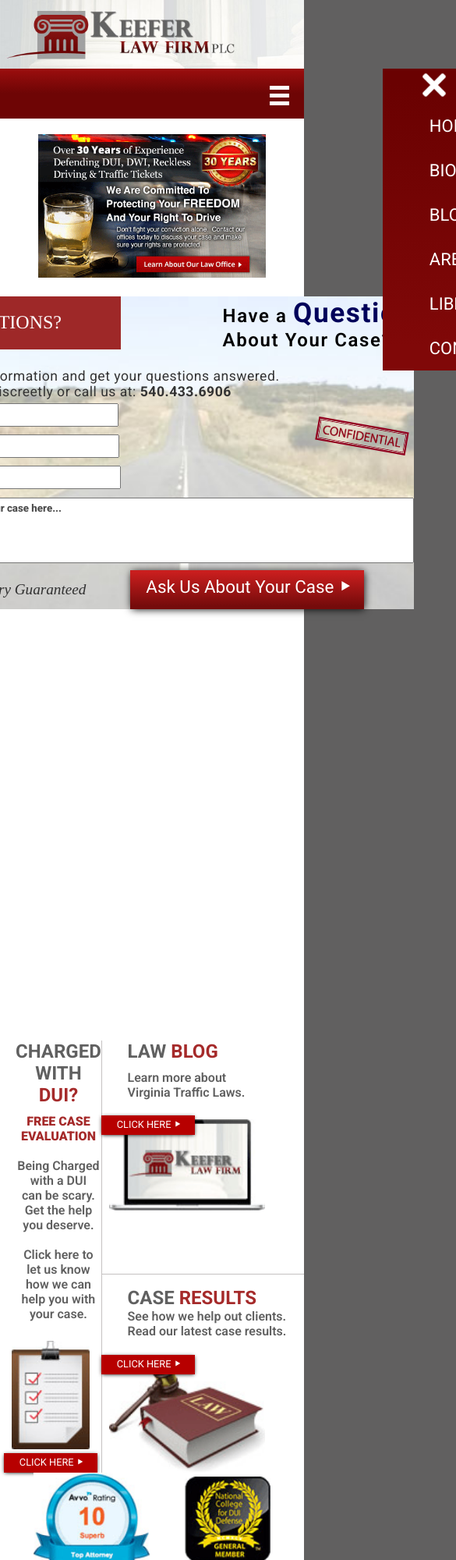
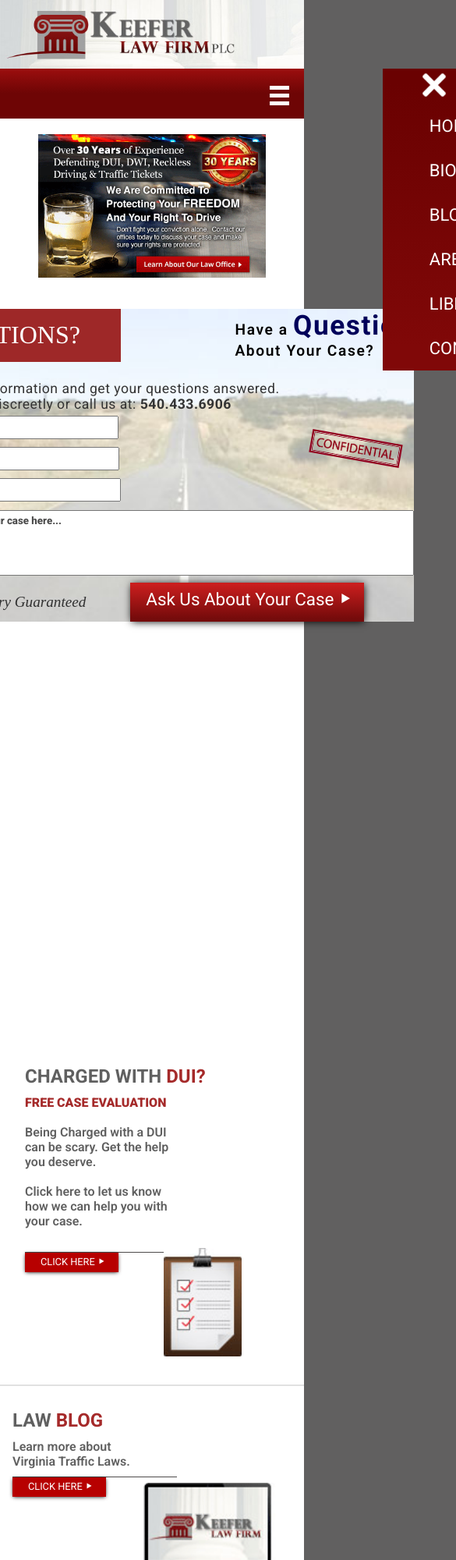
Before and after one commit to MuhammadHayyanQureshi/HTML-TASK-4, a plain HTML site: page index.html in a window 390 px wide. Shown: the top 2000 px of the page at 78% size, 585 px wide, since content can reach past the window. Drawn offline with Linux system fonts and the light colour scheme.

Commit message:
First Commit

```diff
--- a/index.html
+++ b/index.html
@@ -131,7 +131,8 @@
 
                 <div class="dui-cont grid-item-left">
 
-                    <div class="full-text">
+                    <div class="text-container">
+                        <div class="text-box-left">
                              <h2 style="padding-bottom: 10px;">CHARGED WITH <span style="color:brown;">DUI?</span></h2>
                     <p style="color:brown; font-weight:900;">FREE CASE EVALUATION</p><br>
 
@@ -139,51 +140,89 @@
 
                     <p>Being Charged with a DUI <br> can be scary. Get the help <br> you deserve.</p><br>
                     <p style="padding-bottom: 25px;">Click here to let us know<br> how we can help you with <br> your case.</p>
+
+                        </div>
+
+                        <div class="img-cont-box">
+                              <div class="img-cont">
+                                                                <img src="images\paste_board.gif" alt="paste board" class="paste-board-cont" style="width: 100rem;
+    max-width: 100px;">
+                    </div>
                         </div>
 
 
-                         <div class="img-cont">
-                                                                <img src="images\paste_board.gif" alt="paste board" class="paste-board-cont" width="100px">
-                    </div>
 
+                                       <div class="graphic-btn">
                                                                         <div class="end-vecto">
                              <div class="sec-line-vector">
                                         </div>
                     </div>
-
-                                       <div class="graphic-btn">
-                                       <div class="btn-cont-click-here">
                     <button class="click-btn">
                         CLICK HERE &#11208;
                     </button>
+
+                    </div>
+
+
+
+                                       </div>
+                </div>
+
+
+                <div class="law-cont grid-mid">
+                 <div class="text-container-3">
+                        <div class="text-box">
+                             <h2 style="padding-bottom: 10px; margin-top: 1rem;">LAW <span style="color:brown;">BLOG</span></h2>
+
+                    <p style="padding-bottom: 10px;">Learn more about <br>Virginia Traffic Laws.</p>
+
+                        </div>
+
+                         <div class="img-cont-2">
+                                                                <img src="images/pic1.gif" alt="paste board" style="width: 100rem;
+    max-width: 200px;">
+                    </div>
+
+        <div class="graphic-btn-left">
+                                                                        <div class="end-vecto">
+                             <div class="sec-line-vector">
+                                        </div>
+                    </div>
+                    <button class="click-btn">
+                        CLICK HERE &#11208;
+                    </button>
+
+                    </div>
+
+
                                        </div>
 
                 </div>
 
 
-                </div>
-                <div class="law-cont grid-mid">
-                    <div style="padding-left: 4vh;" class="full-text">
-                    <h2>LAW <span style="color:brown;" >BLOG</span></h2>
-                    <p style="padding-bottom: 15px; padding-top: 10px;">Learn more about<br>Virginia Traffic Laws.</p>
+                <div class="case-cont grid-bottom-mid">
+
+                  <div class="text-container-3">
+                        <div class="text-box">
+                             <h2 style="margin-top: 2rem; padding-bottom: 10px; ">CASE <span style="color:brown;">RESULTS</span></h2>
+
+                    <p style="padding-bottom: 10px;">See how we help our clients. <br>Read our lastest case results.</p>
+
                         </div>
 
-
                          <div class="img-cont-2">
-                                                                <img src="images\pic1.gif" alt="Keefer Law Firm" width="200px">
+                                                                <img src="images/order_icon.gif" alt="paste board" style="width: 100rem;
+    max-width: 200px;">
                     </div>
 
+        <div class="graphic-btn-left">
                                                                         <div class="end-vecto">
                              <div class="sec-line-vector">
                                         </div>
                     </div>
-
-                                       <div class="graphic-btn">
-                                       <div class="btn-cont-click-here">
                     <button class="click-btn">
                         CLICK HERE &#11208;
                     </button>
-                </div>
 
                     </div>
 
@@ -191,35 +230,8 @@
 
                                        </div>
 
-
-                <div class="case-cont grid-bottom-mid">
-                  <div style="padding-left: 4vh; padding-top: 2vh;" class="full-text">
-                    <h2>CASE <span style="color:brown;" >RESULTS</span></h2>
-                    <p style="padding-bottom: 16px;">See how we help out clients.<br>Read our latest case results.</p>
                 </div>
 
-                       <div class="img-cont-3">
-                                                                <img src="images\order_icon.gif" alt="Keefer Law Firm" width="200px">
-                    </div>
-
-                      <div class="end-vecto">
-                             <div class="sec-line-vector">
-                                        </div>
-                    </div>
-
-                                       <div class="graphic-btn">
-                                       <div class="btn-cont-click-here">
-                    <button class="click-btn">
-                        CLICK HERE &#11208;
-                    </button>
-                </div>
-
-                                       </div>
-
-
-
-
-                </div>
 
 
                 <div class="cert-cont grid-right">
@@ -229,24 +241,31 @@
                         <img src="images\national_college_small.gif" alt="" width="110px">
                     </div>
 
-                    <div class="for-respons-cent-text">
-                                      <div class="full-text">
-                         <h2 style="padding-bottom: 8px;">CERTIFICATES & <br><span style="color:brown;">CREDENTIALS</span></h2>
-                    <p style="padding-bottom: 9px;">Keefer Law Firm has protected the <br> rights of Virignians for over 30 years</p>
+                    <div class="text-container-2">
+                        <div class="text-box">
+                             <h2 style="padding-bottom: 10px;">CERTIFICATES & <br><span style="color:brown;">CREDENTIALS</span></h2>
+
+                    <p style="padding-bottom: 10px;">Keefer Law Firm has protected the <br>rights of Virginians for over 30 years.</p>
+
                         </div>
 
-                    </div>
-                            <div class="end-vecto">
+                                           <div class="graphic-btn-right">
+                                            <div class="end-vecto-right">
                              <div class="sec-line-vector">
                                         </div>
                             </div>
-
-                                       <div class="graphic-btn">
-                                       <div class="btn-cont-click-here">
                     <button class="click-btn">
-                        LEARN MORE &#11208;
+                        CLICK HERE &#11208;
                     </button>
                     </div>
+
+
+
+                    </div>
+
+
+                </div>
+
 
                 </div>
 
--- a/queries.css
+++ b/queries.css
@@ -1,5 +1,5 @@
-
-@media (max-width: 87.5rem) {
+/* 1485px */
+@media (max-width: 93rem) {
 
     .form-input{
     width: 76vh;
@@ -7,20 +7,16 @@
 }
 
 .prac-areas{
-    font-size: small;
-    height: 14vh;
+    height: 15vh;
 }
 .grad-vec-area{
     margin: auto;
-    height: 5.2rem;
 }
 
 .img-cont{
-    float: none;
     margin: 0 auto;
     justify-content: center;
 }
-
 
 .about-footer-box{
     padding-top: 9px;
@@ -33,10 +29,19 @@
         padding: 0px;
     }
 
-    .quest-txt-1, .Question-text{
-        font-size: 1.5rem;
+    .quest-txt-1{
+        font-size: 2rem;
+    }
+
+    .Question-text{
+        font-size: 1.3rem;
     }
     .into-text{
+        font-size: 1.1rem;
+    }
+
+    .text-box{
+        padding: 0px;
         font-size: 1.1rem;
     }
 
@@ -44,85 +49,166 @@
         padding: 0px;
     }
 
+
 .grid-law-cont{
     display: grid;
     margin: 0px;
-    grid-template-columns: 1fr 1fr 0.6fr;
-    grid-template-rows: 1.9fr 2fr;
+    grid-template-columns: 1fr 1fr 1fr;
+    grid-template-rows: auto;
+        grid-template-rows: 1.5fr 2fr;
     grid-auto-rows: minmax(250px, auto);
 }
 
-#law-cont-blog-col3{
-    height: 100%;
-}
-
-.grid-law-cont{
-    margin: auto;
-    display: grid;
-    grid-template-rows: 1.5fr 2fr;
-    grid-auto-rows: minmax(250px, auto);
-    grid-template-areas: "left-item mid" "left-item right-item" "right-item mid-bottom";
-}
-
-.click-btn{
-    margin: 0px;
-}
-.sec-line-vector{
-    margin: 0px;
-}
 .dui-cont > .full-text{
     font-size: 1rem;
     text-align: center;
 }
 
 }
+/* 1200px */
 
-@media (max-width: 80rem){
+@media (max-width: 75rem){
 
-.grad-vec-area{
-    margin: auto;
-    height: 5.2rem;
+    .Question-text{
+        font-size: 1.2rem;
+    }
+
+    .text-box{
+        font-size: 0.9rem;
+    }
+
+    .text-container{
+        padding: 1rem 2rem;
+    }
+
+    .grid-law-cont{
+    padding-top: 1rem;
+    justify-items: center;
+    margin: 0;
+    display: grid;
+    grid-template-columns: 1fr 1fr 0fr;
+    grid-template-rows: 0.7fr 0fr 0fr;
+        grid-template-areas: "left-item left-item" "mid mid-bottom" "right-item right-item";
+}
+
+.text-box-left{
+    font-size: 0.9rem;
+}
+
+ .img-cont-box{
+        padding: 0;
     }
 
     .header-contact{
-        font-size: 0.9em;
-        margin-left: 0px;
+        margin: 0px;
     }
-    .img-block{
-        height: auto;
-        width: auto;
+
+    .graphic-btn, .graphic-btn-right, .graphic-btn-left{
+        float: none;
+        margin: 0px;
     }
-    .img-conf-cont{
-        padding: 0px;
+
+    .text-container-2{
+        text-align: center;
+        padding: 0 2rem;
     }
-    .graphic-btn{
-        justify-content: space-evenly;
-    }
-    .end-vecto{
-        justify-content: space-evenly;
-    }
-    .grid-law-cont{
-    margin-right: 20px;
-    margin-left: 10px;
-    display: grid;
-    grid-template-columns: 0.8fr 1fr 0.6fr;
-    grid-template-rows: 1.9fr 2fr;
-    grid-auto-rows: minmax(250px, auto);
-    grid-template-areas: "left-item mid right-item" "left-item mid-bottom right-item";
+
+    .vec-shadow{
+        display: none;
     }
 }
 
-@media (max-width: 62.7rem) {
+/* 992px */
+
+@media (max-width: 64rem) {
+
+    .law-cont-blog-col3{
+        height: 100vh;
+    }
+
+    .gurrantee-png{
+        margin-bottom: 1.5rem;
+    }
+
+
+.grid-law-cont{
+    margin-right: 5%;
+    margin-left:  5%;
+    display: grid;
+    grid-template-columns: 10fr 0fr 0fr;
+    grid-template-rows: auto auto auto;
+    grid-auto-rows: minmax(250px, auto);
+    grid-template-areas: "left-item left-item left-item" "mid mid mid" "mid-bottom mid-bottom mid-bottom" "right-item right-item right-item";
+}
+
+    .img-cont-box{
+        padding: 0;
+        margin-right: 3rem;
+        margin-bottom: 1rem;
+    }
 
    .Question-text{
     margin: 0px;
    }
+
+   .text-box{
+    font-size: 1rem;
    }
 
-@media (max-width: 50rem) {
-    #mid-cont-cot3{
-        height: 170vh;
+.header-contact{
+    font-size: 0.7rem;
 }
+
+   #navbar{
+        position: fixed;
+background: #750b0b;
+background: linear-gradient(0deg, rgb(128, 8, 8) 8%, rgb(106, 1, 1) 95%);
+right: -100%;
+        z-index: 10;
+        transition: right 0.5s ease-in-out;
+    }
+
+    #navbar.show{
+        right: 0;
+    }
+
+    .img-block{
+    flex-direction: column;
+    align-items: center;
+}
+
+.gurrantee-png{
+    width: 67%;
+}
+.confidential{
+    width: 20vw;
+}
+
+    #navbar ul{
+        display: flex;
+        flex-direction: column;
+    }
+    #open-sidebar-btn, #close-sidebar-button{
+        display: block;
+    }
+
+    .text-box-left{
+        font-size: 1rem;
+    }
+
+    .graphic-btn{
+        float: none;
+    }
+
+    .prac-areas{
+        font-size: 0.8rem;
+    }
+
+}
+
+
+/* 922px */
+@media (max-width: 57rem) {
     .Question-box{
         height: auto;
         width: auto;
@@ -167,9 +253,6 @@ right: -100%;
         display: block;
     }
 
-    .end-vecto{
-        display: none;
-    }
 
 
 .grid-law-cont{
@@ -199,38 +282,29 @@ grid-template-columns: 0.8fr 2fr;
     margin: auto;
 }
 
+.graphic-btn-left{
+    margin: 0px;
+}
+
+.text-box-left{
+    padding: 0px;
+}
 
     .grid-law-cont{
-    margin-right: 0px;
-    margin-left: 0px;
+    padding-top: 1rem;
+    margin: 0;
     display: grid;
-    grid-template-columns: 1fr;
-    grid-auto-rows: minmax(250px, auto);
-    grid-template-areas: "left-item mid" "left-item mid-bottom" "right-item right-item";
-}
-
-.grid-item-left{
-    box-shadow: 0px 0px 0px 1px rgba(255, 255, 255, 0);
--webkit-box-shadow: 1px 0px 0px 0px rgb(197, 194, 194);
--moz-box-shadow: 1px 0px 0px 1px rgb(0, 0, 0);
-    grid-area: left-item;
-}
-.grid-mid{
-    box-shadow: 0px 0px 0px 1px rgba(255, 255, 255, 0);
--webkit-box-shadow: 0px 1px 0px 0px rgb(197, 194, 194);
--moz-box-shadow: 1px 0px 0px 1px rgb(0, 0, 0);
-    grid-area: mid;
-}
-.grid-right{
-    grid-area: right-item;
-}
-.grid-bottom-mid{
-    grid-area: mid-bottom;
+    grid-template-columns: 4fr 2fr 4fr;
+    grid-template-rows: 0.7fr 0fr 0fr;
+        grid-template-areas: "left-item left-item left-item" "mid mid mid" "mid-bottom mid-bottom mid-bottom" "right-item right-item right-item ";
 }
 
 .graphic-btn{
     padding-top: 5px;
-    justify-content: space-around;
+}
+
+ .text-container-2{
+    margin-bottom: 1rem;
  }
 
 .full-text{
@@ -246,16 +320,15 @@ grid-template-columns: 0.8fr 2fr;
     align-items: center;
 }
 
-.prac-cont h4{
-    padding: 0px;
-}
-
 .prac-cont{
     padding: 0px;
 }
 
-.dui-cont{
+.dui-cont, .case-cont{
     display: flex;
+    box-shadow: 0px 2px 0px 0px rgba(0,0,0,0.75);
+-webkit-box-shadow: 0px 2px 0px 0px rgba(95, 95, 95, 0.186);
+-moz-box-shadow: 0px 2px 0px 0px rgba(0,0,0,0.75);
     flex-direction: column;
 }
 
@@ -266,11 +339,12 @@ grid-template-columns: 0.8fr 2fr;
 }
 
 .grid-mid-law-cont{
+
     margin-left: 20px;
 }
 
 .gurrantee-png{
-    padding-bottom: 1.5rem;
+    padding-bottom: 1rem;
     width: 75%;
 }
 
@@ -278,4 +352,36 @@ grid-template-columns: 0.8fr 2fr;
     width: 30vw;
 }
 
+.grid-mid-law-cont{
+    margin: 2rem 5rem;
+    display: grid;
+    grid-template-columns: 1fr 2.6fr 0.8fr;
+    grid-auto-rows: minmax(250px, auto);
+    grid-template-areas: "left-prac left-prac left-prac" "mid-tit mid-tit mid-tit" "right-test right-test right-test";
 }
+
+.prac-cont{
+    grid-area: left-prac;
+}
+
+.prac-cont1{
+        padding-left: 4vh;
+        padding-right: 4vh;
+
+    grid-area: mid-tit;
+}
+.prac-cont2{
+    align-items: center;
+    display: flex;
+    flex-direction: column;
+        justify-content: center;
+    grid-area: right-test;
+    }
+.graphic-btn-right{
+    float: none;
+}
+.cert-cont{
+    padding: 0px;
+}
+
+}
--- a/styles.css
+++ b/styles.css
@@ -261,32 +261,60 @@ background: linear-gradient(0deg, rgba(117, 11, 11, 1) 8%, rgba(201, 30, 30, 1)
 
 #law-cont-blog-col3{
     background-color: white;
-    height: 330px;
+}
+
+.text-container{
+    width: 100%;
+    height: 100%;
+    padding: 1rem 1rem;
+}
+
+.text-container-2{
+    width: 100%;
+    height: 50%;
+}
+
+.text-container-3{
+    width: 100%;
+    height: 100%;
+    padding: 1rem 1rem;
 }
 
 .grid-law-cont{
-    margin-right: 40px;
-    margin-left: 70px;
+    padding-top: 1rem;
+    margin: 0rem 2rem;
+    padding-bottom: 1rem;
     display: grid;
-    grid-template-columns: 0.8fr 1fr 0.6fr;
-    grid-template-rows: 1.9fr 2fr;
-    grid-auto-rows: minmax(250px, auto);
+    grid-template-columns: 0.8fr 1fr 0.8fr;
+    grid-template-rows: 0.9fr 0.5fr 0fr;
     grid-template-areas: "left-item mid right-item" "left-item mid-bottom right-item";
 }
-
-.img-cont{
+.img-cont-box{
+    float: right;
     display: flex;
-    float: right;
-    justify-content: flex-end;
-    margin-right: 80px;
-    margin-top: 60px;
+    padding: 4rem 0rem;
 }
 
-.full-text{
+.case-cont{
+    margin-bottom: 2rem;
+}
+.cert-cont{
+    padding-top: 2rem;
+}
+.text-box{
+    font-size: 1.2rem;
     font-weight: 600;
         font-family: "Roboto", sans-serif;
-    padding-left: 20px;
-    color: rgb(96, 96, 96);
+        padding-left: 1rem;
+        color: rgb(96, 96, 96);
+    display: inline-flex;
+    flex-direction: column;
+}
+.text-box-left{
+    font-size: 1.2rem;
+    font-weight: 600;
+        font-family: "Roboto", sans-serif;
+        color: rgb(96, 96, 96);
     display: inline-flex;
     flex-direction: column;
 }
@@ -304,28 +332,37 @@ background: linear-gradient(0deg, rgba(117, 11, 11, 1) 8%, rgba(201, 30, 30, 1)
     grid-area: mid;
 }
 .grid-right{
+    box-shadow: -12px 0px 0px -11px rgba(0,0,0,1);
+-webkit-box-shadow: -12px 0px 0px -11px  rgb(197, 194, 194);;
+-moz-box-shadow: -12px 0px 0px -11px rgba(0,0,0,1);
     grid-area: right-item;
 }
 .grid-bottom-mid{
     grid-area: mid-bottom;
 }
 .graphic-btn{
-    display: flex;
-    justify-content: flex-end;
+    float: right;
 }
 
-.end-vecto{
-    display: flex;
-    justify-content: flex-end;
+.end-vecto-left{
+    margin-left: 3rem;
 }
+
 .sec-line-vector{
     height: 0.8px;
-    width: 28vh;
-    margin-right: 60px;
+    width: 25vh;
     background-color: rgb(77, 75, 75);
 }
+
+.graphic-btn-left{
+    margin-left: 5rem;
+}
+.graphic-btn-right{
+    float: right;
+    margin-right: 5rem;
+}
+
 .click-btn{
-    margin-right: 80px;
     display: flex;
     justify-content: flex-end;
     font-family: "Roboto", sans-serif;
@@ -343,11 +380,8 @@ background: linear-gradient(0deg, rgba(117, 11, 11, 1) 8%, rgba(201, 30, 30, 1)
 }
 
 .img-cont-2, .img-cont-3{
-    display: flex;
+    padding: 0.5rem 0.5rem;
     float: right;
-    justify-content: flex-end;
-    margin-right: 50px;
-    margin-top: 10px;
 }
 .img-cont-4{
     padding-bottom: 20px;
@@ -372,7 +406,7 @@ background: linear-gradient(0deg, rgba(117, 11, 11, 1) 8%, rgba(201, 30, 30, 1)
     display: grid;
     grid-template-columns: 1fr 2.6fr 0.8fr;
     grid-auto-rows: minmax(250px, auto);
-    grid-template-areas: "left-prac mid-tit right-test"
+    grid-template-areas: "left-prac mid-tit right-test";
 }
 
 .prac-cont{
@@ -395,11 +429,11 @@ background: linear-gradient(0deg, rgba(117, 11, 11, 1) 8%, rgba(201, 30, 30, 1)
     }
 
 
-.grad-vec-area{
+.prac-areas > .grad-vec-area{
     background: #000000;
 background: linear-gradient(0deg, rgba(0, 0, 0, 1) 0%, rgba(140, 0, 0, 1) 100%);
-    height: 76px;
-    width: 15px;
+    height: 100%;
+    width: 5%;
     float: left;
 }
 
@@ -408,6 +442,8 @@ background: linear-gradient(0deg, rgba(0, 0, 0, 1) 0%, rgba(140, 0, 0, 1) 100%);
     margin-bottom: 18px;
     background-color: grey;
 }
+
+
 .crimes-tile{
         font-family: "Roboto", sans-serif;
 }
```
Lines whose indentation alone changed are shown as unchanged.
